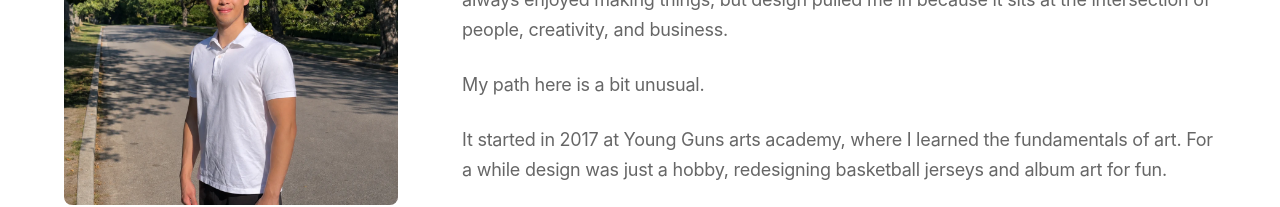
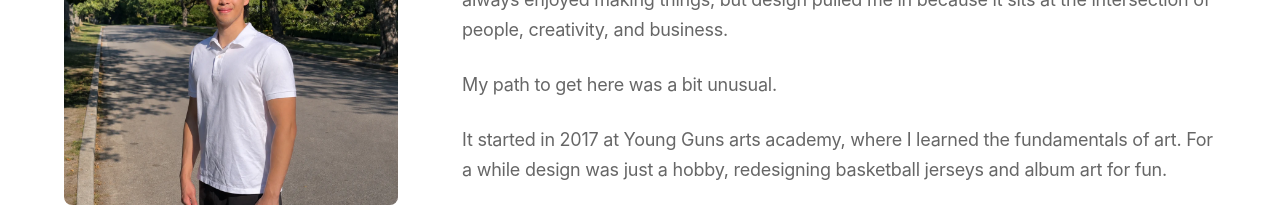
Before and after one commit to Alston44/alston-hsu-portfolio-v2, a Next.js app: page /about in a window 1280 px wide. Shown: the part 357-564 px from the top of the page. Built offline with nearby package versions, Linux system fonts and the light colour scheme.

Commit message:
Updated text in about section
"my path here is a bit unusual"

to

"my path to get here was a bit unusual"

```diff
--- a/src/components/About.tsx
+++ b/src/components/About.tsx
@@ -3,7 +3,7 @@ import AboutPhotoGallery from "./AboutPhotoGallery";
 
 const BIO_PARAGRAPHS = [
   "I'm a recent graduate from BCIT trying to find my place in the growing world of tech. I've always enjoyed making things, but design pulled me in because it sits at the intersection of people, creativity, and business.",
-  "My path here is a bit unusual.",
+  "My path to get here was a bit unusual.",
   "It started in 2017 at Young Guns arts academy, where I learned the fundamentals of art. For a while design was just a hobby, redesigning basketball jerseys and album art for fun.",
   "Things came together when I started studying psychology at UBC. A friend introduced me to a design club, an unexpected pairing that connected my interests in people, creativity, problem-solving, and business. From there I worked on research papers and case studies covering topics like human perception, social norms, and what makes someone successful at their sport, then picked up product design through BCIT.",
   "To me, good design isn't just about making something look nice. It's about creating something that feels right to use, solves a problem, and works for the people using it and the business behind it.",
```
